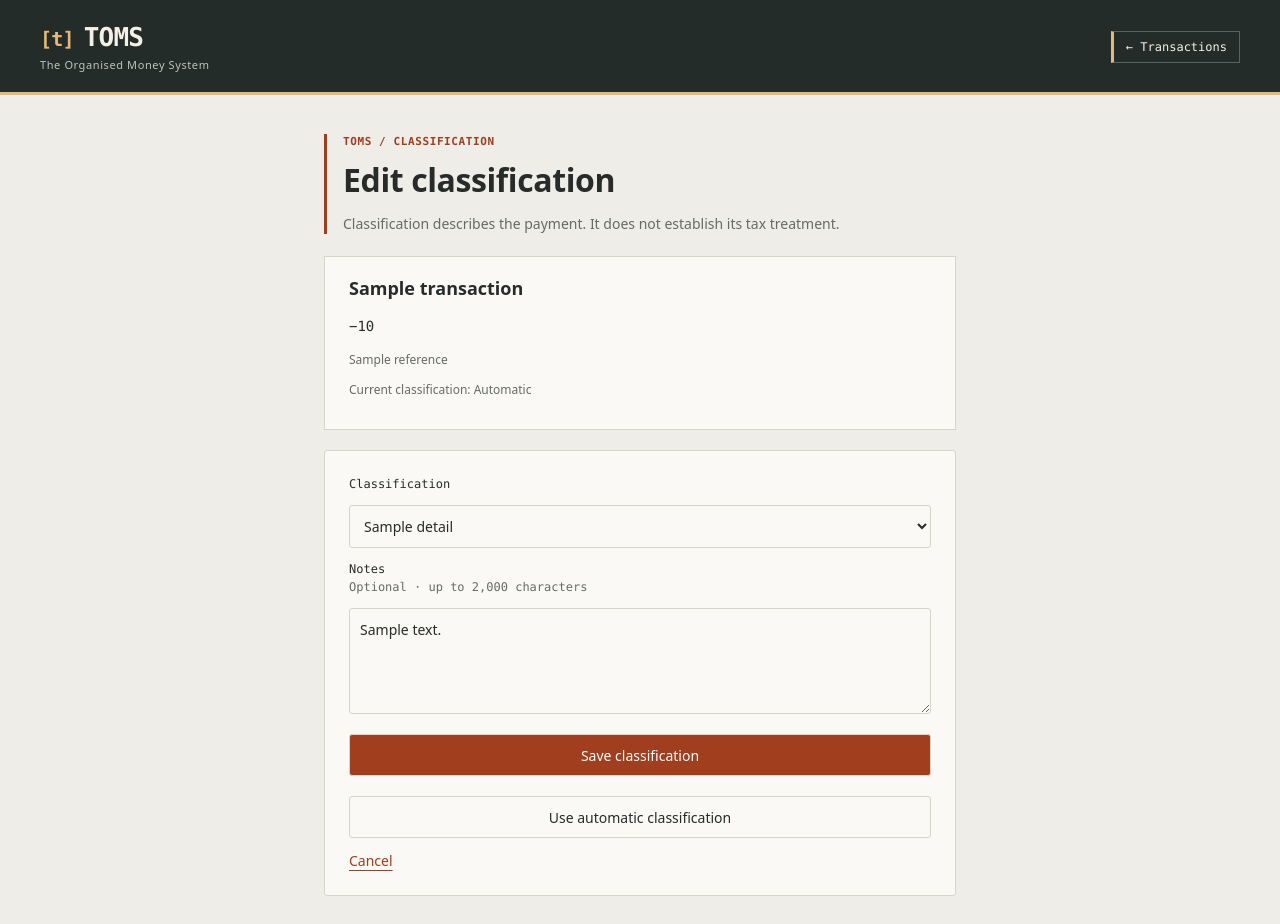
After one commit to Thomas12356/TOMS, a Flask app: template templates/classification.html in a window 1280 px wide. The commit adds this page. Run offline with Flask 3, Linux system fonts and the light colour scheme; the template is opened without the code that fills it: most values are stand-ins (such as "Sample title", 1, 10 or a date in 2020); parts of the project's set-up code (start-up, migrations or seed data) failed here and were passed over; some libraries are stand-ins or nearby versions.

Commit message:
feat(dashboard): add manual transaction classification

```diff
--- a/routes/transactions.py
+++ b/routes/transactions.py
@@ -8,10 +8,10 @@ from sqlalchemy.exc import SQLAlchemyError
 from sqlalchemy.orm import load_only, selectinload
 from werkzeug.exceptions import BadRequest, NotFound
 
-from models import Transaction, TransactionClassification, TransactionIncome
+from models import Transaction, TransactionIncome
 from routes.helpers import query_values
 from services.web.auth import require_api_key
-from services.transactions.classification import CLASSIFICATION_TYPES, classification_details, effective_type
+from services.transactions.classification import CLASSIFICATION_TYPES, classification_details, effective_type, save_classification, clear_classification as restore_classification
 from services.database.connection import db
 from services.error_logging import log_failure
 from services.transactions.income import INCOME_TYPES, TAX_TREATMENTS, income_body, income_details, validate_reconciliation
@@ -177,15 +177,10 @@ def put_classification(account_uid, category_uid, feed_item_uid):
     except ValueError as error:
         raise BadRequest(str(error)) from None
     transaction = saved_transaction(account_uid, category_uid, feed_item_uid, lock=True)
-    if transaction.direction not in CLASSIFICATION_TYPES[kind]["directions"]:
-        raise BadRequest("income requires IN; expense requires OUT.")
-    if transaction.income is not None and kind != "income":
-        raise BadRequest("Delete income details before changing this transaction to a different transfer type.")
-    if transaction.classification is None:
-        transaction.classification = TransactionClassification(type=kind, notes=notes)
-    else:
-        transaction.classification.type = kind
-        transaction.classification.notes = notes
+    try:
+        save_classification(transaction, kind, notes)
+    except ValueError as error:
+        raise BadRequest(str(error)) from None
     db.session.commit()
     return jsonify(classification=classification_details(transaction))
 
@@ -193,9 +188,10 @@ def put_classification(account_uid, category_uid, feed_item_uid):
 @transactions.delete(CLASSIFICATION_PATH)
 def clear_classification(account_uid, category_uid, feed_item_uid):
     transaction = saved_transaction(account_uid, category_uid, feed_item_uid, lock=True)
-    if transaction.income is not None and (transaction.direction != "IN" or transaction.source == "INTERNAL_TRANSFER"):
-        raise BadRequest("Delete income details before restoring a non-income automatic classification.")
-    transaction.classification = None
+    try:
+        restore_classification(transaction)
+    except ValueError as error:
+        raise BadRequest(str(error)) from None
     db.session.commit()
     return jsonify(classification=classification_details(transaction))
 
--- a/static/css/dashboard.css
+++ b/static/css/dashboard.css
@@ -56,7 +56,8 @@ a:focus-visible, .table-scroll:focus-visible {
 
 .balance-card h3 {
     margin: 0;
-    font-size: 14px;
+    font-family: var(--mono);
+    font-size: 12px;
     color: var(--muted);
 }
 
@@ -66,6 +67,7 @@ a:focus-visible, .table-scroll:focus-visible {
     font-weight: 700;
     font-variant-numeric: tabular-nums;
     overflow-wrap: anywhere;
+    letter-spacing: -1px;
 }
 
 .balance-error {
@@ -128,7 +130,7 @@ main {
     color: var(--accent);
     font-size: 11px;
     font-weight: 750;
-    letter-spacing: 1.7px;
+    letter-spacing: .6px;
 }
 
 h1 {
@@ -141,6 +143,7 @@ h1 {
 .description {
     max-width: 620px;
     color: var(--muted);
+    margin-bottom: 0;
 }
 
 h2 {
@@ -162,7 +165,7 @@ h2 {
     align-items: center;
     justify-content: space-between;
     gap: 16px;
-    padding: 24px;
+    padding: 18px 20px;
 }
 
 .panel-heading p {
@@ -171,7 +174,7 @@ h2 {
     font-size: 13px;
 }
 
-.read-only-label {
+.record-label {
     padding: 4px 10px;
     background: #eeede4;
     color: var(--muted);
@@ -190,10 +193,12 @@ table {
 }
 
 th {
+    font-family: var(--mono);
+    letter-spacing: .3px;
     background: #eeede5;
     text-align: left;
     color: var(--muted);
-    font-size: 12px;
+    font-size: 11px;
     font-weight: 600;
 }
 
@@ -293,13 +298,6 @@ td.amount {
     padding: 24px;
 }
 
-footer {
-    padding: 0 24px 32px;
-    text-align: center;
-    font-size: 12px;
-    color: var(--muted);
-}
-
 
 @media (max-width: 640px) {
     .site-header {
@@ -313,7 +311,6 @@ footer {
     .panel-heading {
         align-items: flex-start;
         flex-direction: column;
-        padding: 20px;
     }
 
     th, td {
@@ -369,10 +366,6 @@ footer {
     font-family: var(--mono);
 }
 
-.eyebrow {
-    letter-spacing: .6px;
-}
-
 @media (max-width: 640px) {
     .account-selector select {
         width: 100%;
@@ -396,43 +389,12 @@ footer {
     font-size: 20px;
 }
 
-.description {
-    margin-bottom: 0;
-}
-
 .account-selector .secondary {
     margin: 0;
 }
 
 .balance-section > .secondary {
     margin: 4px 0 0;
-}
-
-.balance-card h3 {
-    font-family: var(--mono);
-    font-size: 12px;
-}
-
-.balance-amount {
-    letter-spacing: -1px;
-}
-
-.panel-heading {
-    padding: 18px 20px;
-}
-
-th {
-    font-family: var(--mono);
-    font-size: 11px;
-    letter-spacing: .3px;
-}
-
-footer {
-    max-width: 1200px;
-    margin: 0 auto;
-    text-align: left;
-    font-family: var(--mono);
-    font-size: 11px;
 }
 
 /* The owner login shares the dashboard colours and avoids a separate UI system. */
@@ -496,3 +458,54 @@ footer {
         gap: 12px;
     }
 }
+
+/* Classification editing uses a small, ordinary form. */
+.edit-classification {
+    display: inline-block;
+    margin-top: 6px;
+    font-size: 12px;
+}
+
+.classification-page {
+    max-width: 680px;
+}
+
+.payment-summary {
+    padding: 18px 24px;
+    margin-bottom: 20px;
+    border: 1px solid var(--border);
+    background: var(--surface);
+}
+
+.payment-summary .amount {
+    text-align: left;
+}
+
+.classification-form select, .classification-form textarea {
+    width: 100%;
+    padding: 10px;
+    border: 1px solid var(--border);
+    border-radius: 3px;
+    background: var(--surface);
+    color: var(--text);
+    font: inherit;
+}
+
+.classification-form textarea {
+    resize: vertical;
+}
+
+.classification-form .secondary-button {
+    background: transparent;
+    color: var(--text);
+}
+
+.classification-form select:focus-visible, .classification-form textarea:focus-visible {
+    outline: 3px solid var(--highlight);
+    outline-offset: 3px;
+}
+
+.settings-link {
+    color: #f5f0e5;
+    font: 12px var(--mono);
+}
--- /dev/null
+++ b/templates/classification.html
@@ -0,0 +1,43 @@
+<!doctype html>
+<html lang="en">
+<head>
+    <meta charset="utf-8">
+    <meta name="viewport" content="width=device-width, initial-scale=1">
+    <title>Edit classification · TOMS</title>
+    <link rel="stylesheet" href="{{ url_for('static', filename='css/dashboard.css') }}">
+</head>
+<body>
+    <header class="site-header">
+        <a class="brand" href="{{ back_url }}">TOMS<span>The Organised Money System</span></a>
+        <nav aria-label="Main navigation"><a href="{{ back_url }}">← Transactions</a></nav>
+    </header>
+    <main class="classification-page">
+        <div class="page-heading">
+            <p class="eyebrow">TOMS / CLASSIFICATION</p>
+            <h1>Edit classification</h1>
+            <p class="description">Classification describes the payment. It does not establish its tax treatment.</p>
+        </div>
+        <section class="payment-summary">
+            <h2>{{ transaction.counterparty_name or 'Unnamed payment' }}</h2>
+            <p class="amount">{{ '+' if transaction.direction == 'IN' else '−' }}{{ amount }}</p>
+            {% if transaction.reference %}<p class="secondary">{{ transaction.reference }}</p>{% endif %}
+            <p class="secondary">Current classification: {{ 'Manual' if origin == 'manual' else 'Automatic' }}</p>
+        </section>
+        {% if error %}<p class="message" role="alert">{{ error }}</p>{% endif %}
+        <form class="login-form classification-form" method="post">
+            <input type="hidden" name="csrf_token" value="{{ csrf_token() }}">
+            <label for="type">Classification</label>
+            <select id="type" name="type" required>
+                {% for value, details in choices.items() %}
+                <option value="{{ value }}" {{ 'selected' if kind == value else '' }}>{{ details.label }}</option>
+                {% endfor %}
+            </select>
+            <label for="notes">Notes <span class="secondary">Optional · up to 2,000 characters</span></label>
+            <textarea id="notes" name="notes" rows="4" maxlength="2000">{{ notes }}</textarea>
+            <button type="submit" name="action" value="save">Save classification</button>
+            <button class="secondary-button" type="submit" name="action" value="automatic" formnovalidate>Use automatic classification</button>
+            <a href="{{ back_url }}">Cancel</a>
+        </form>
+    </main>
+</body>
+</html>
--- a/templates/dashboard.html
+++ b/templates/dashboard.html
@@ -16,6 +16,7 @@
             <a href="{{ url_for('dashboard.transactions_page') }}" aria-current="page">Transactions</a>
         </nav>
         {% if not error and current_user.is_authenticated %}
+        <a class="settings-link" href="{{ url_for('login.change_password') }}">Password settings</a>
         <form class="logout-form" method="post" action="{{ url_for('login.sign_out') }}">
             <input type="hidden" name="csrf_token" value="{{ csrf_token() }}">
             <button type="submit">Sign out</button>
@@ -67,7 +68,7 @@
                     <p class="classification-note">Classification describes the payment. It does not establish its tax treatment.</p>
                     <p>{{ "{:,}".format(page.total) }} saved transaction{{ '' if page.total == 1 else 's' }} · {{ (selected_account.name or 'Starling account') if selected_account else 'All accounts' }} · Dates in UTC</p>
                 </div>
-                <span class="read-only-label">Read-only view</span>
+                <span class="record-label">Local records</span>
             </div>
 
             {% if rows %}
@@ -96,6 +97,7 @@
                             <td>
                                 {{ row.classification }}
                                 <span class="secondary">{{ 'Manual' if row.origin == 'manual' else 'Automatic' }}</span>
+                                <a class="edit-classification" href="{{ row.edit_url }}">Edit classification</a>
                             </td>
                             <td class="amount {{ 'incoming' if row.direction == 'IN' else 'outgoing' }}">
                                 {{ '+' if row.direction == 'IN' else '−' }}{{ row.amount }}
```
Also changed, not shown: routes/dashboard.py (+76 -10 lines), services/transactions/classification.py (+22 -0 lines), tests/support.py (+14 -1 lines), tests/test_dashboard.py (+5 -1 lines), tests/test_dashboard_classification.py (added, +151 -0 lines).
